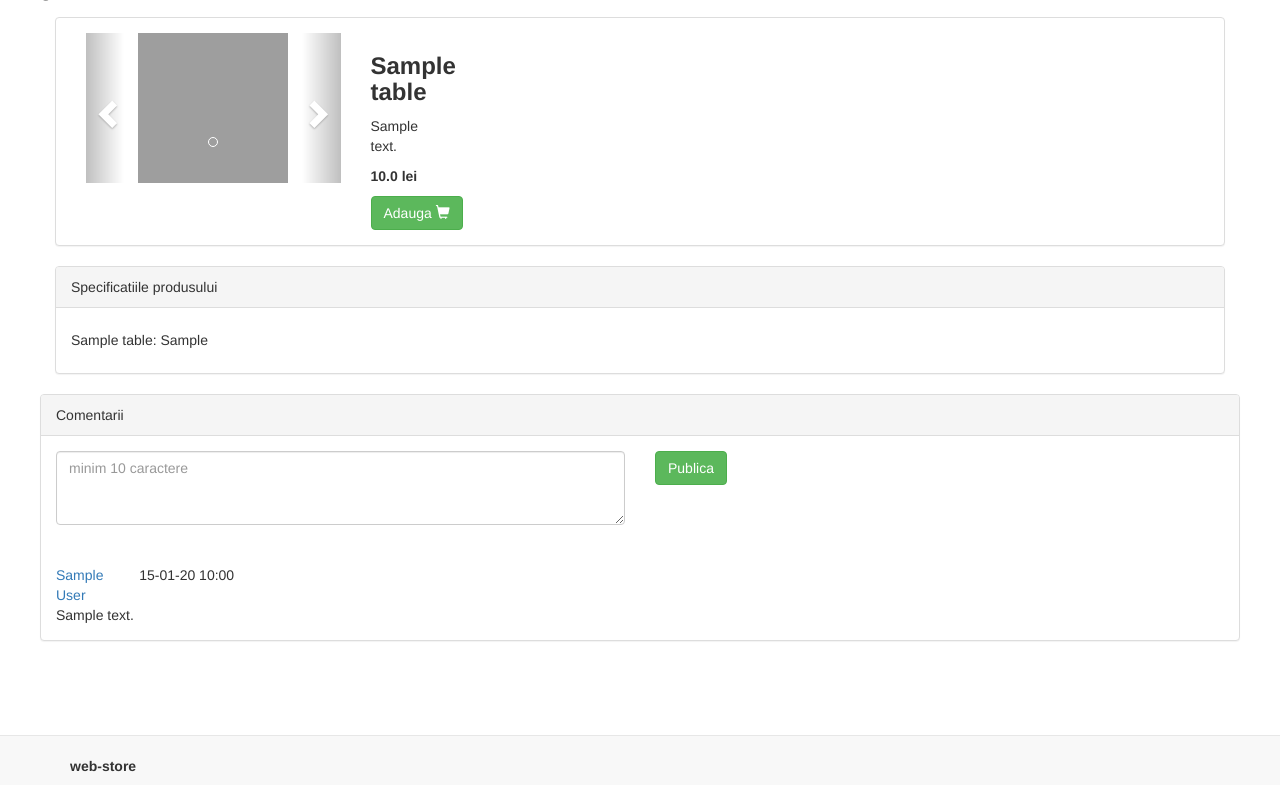
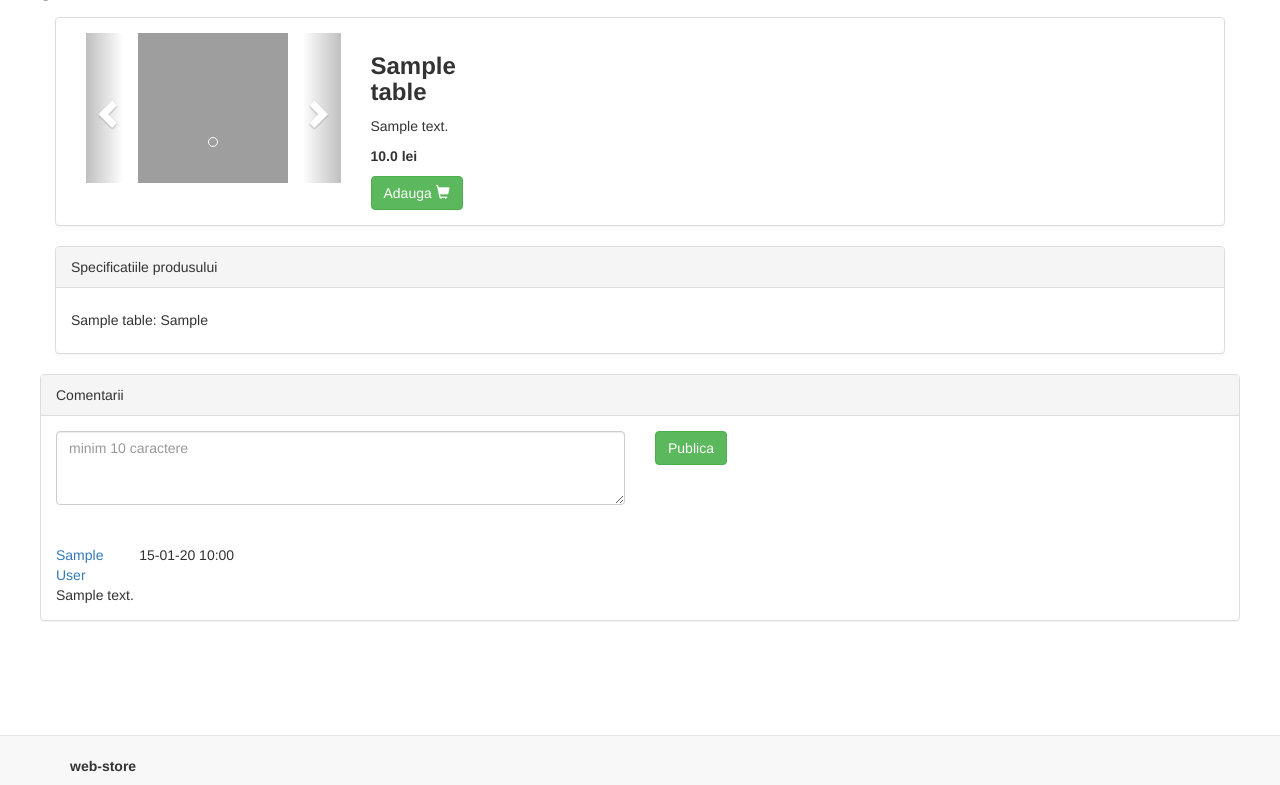
Before and after one commit to cristid9/web-store, a Flask app: page /product_page/1 in a window 1280 px wide. Shown: the part 55-840 px from the top of the page. Run offline with Flask 3, Linux system fonts and the light colour scheme; tables that the repository leaves empty hold one stand-in row (values such as "Sample post"); parts of the project's set-up code (start-up, migrations or seed data) failed here and were passed over; some libraries are stand-ins or nearby versions; grey boxes are pictures that could not be loaded.

Commit message:
Increase the product description div size

```diff
--- a/src/app/templates/product_page.html
+++ b/src/app/templates/product_page.html
@@ -62,7 +62,7 @@
 							</div>
 						</div>
 						<div class="row">
-							<div class="col-xs-3">
+							<div class="col-xs-10">
 								<p> {{ product.description }} </p>
 								<p> <strong> {{ product.price }} lei</strong> </p>
 							</div>
```
